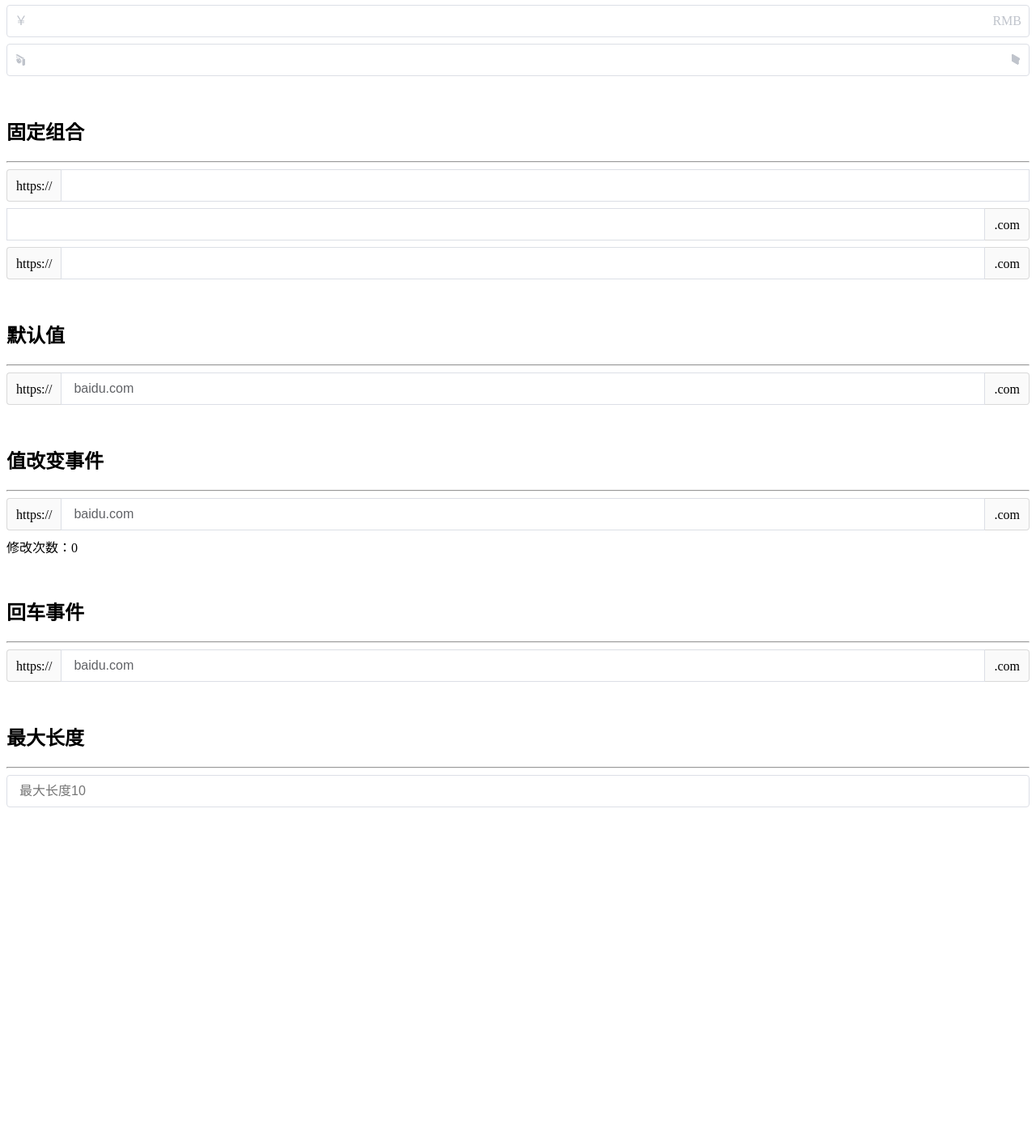
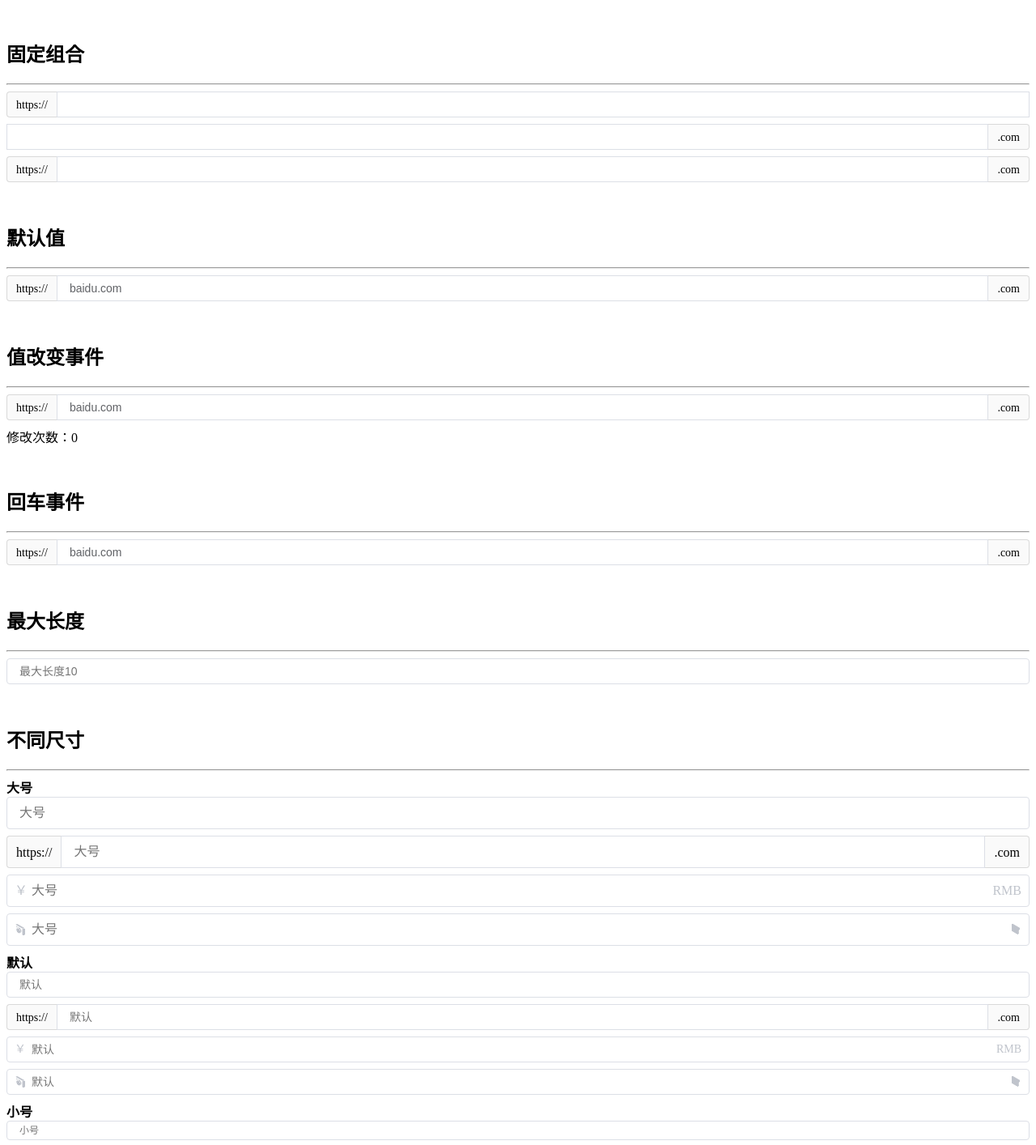
Before and after one commit to guapi233/antDesign-fake, a Vue app: page /input in a window 1280 px wide. Shown: the part 1363-2777 px from the top of the page at 81% size. Before the commit the page ends 2410 px from the top, so only its background shows below. Built offline with nearby package versions, Linux system fonts and the light colour scheme.

Commit message:
updated:Input添加不同尺寸

```diff
--- a/components/Input.vue
+++ b/components/Input.vue
@@ -1,5 +1,8 @@
 <template>
-  <div class="c-input" :class="{ 'c-input--suffix': showSuffix, 'c-input--prefix': showPrefix }">
+  <div
+    class="c-input"
+    :class="[`c-input--size__${size}`, { 'c-input--suffix': showSuffix, 'c-input--prefix': showPrefix }]"
+  >
     <!-- 固定前缀 -->
     <span class="c-input__addon__before" v-if="addonBefore">{{ addonBefore }}</span>
 
@@ -119,6 +122,11 @@ export default {
     maxLength: {
       type: [String, Number],
     },
+    // 尺寸
+    size: {
+      type: String,
+      default: "default",
+    },
   },
   methods: {
     // 输入框内容变化事件处理
@@ -175,7 +183,7 @@ export default {
 .c-input {
   width: 100%;
   position: relative;
-  font-size: 16px;
+  font-size: 14px;
   display: flex;
   margin: 0 8px 8px 0;
 
@@ -187,8 +195,8 @@ export default {
     border-top-right-radius: 0;
     border-bottom-right-radius: 0;
     border-right: 0;
-    line-height: 40px;
-    height: 40px;
+    line-height: 32px;
+    height: 32px;
     box-sizing: border-box;
   }
 
@@ -200,8 +208,8 @@ export default {
     border-top-left-radius: 0;
     border-bottom-left-radius: 0;
     border-left: 0;
-    line-height: 40px;
-    height: 40px;
+    line-height: 32px;
+    height: 32px;
     box-sizing: border-box;
   }
 
@@ -214,8 +222,8 @@ export default {
     box-sizing: border-box;
     color: #606266;
     font-size: inherit;
-    height: 40px;
-    line-height: 40px;
+    height: 32px;
+    line-height: 32px;
     outline: none;
     padding: 0 15px;
     transition: border-color 0.2s cubic-bezier(0.645, 0.045, 0.355, 1);
@@ -245,7 +253,7 @@ export default {
     height: 100%;
     right: 10px;
     top: 0;
-    line-height: 40px;
+    line-height: 32px;
     text-align: center;
     color: #c0c4cc;
     transition: all 0.3s;
@@ -270,7 +278,7 @@ export default {
     height: 100%;
     left: 10px;
     top: 0;
-    line-height: 40px;
+    line-height: 32px;
     text-align: center;
     color: #c0c4cc;
     transition: all 0.3s;
@@ -290,4 +298,53 @@ export default {
 ::-ms-reveal {
   display: none;
 }
+
+// 尺寸样式
+/* 大号 */
+.c-input--size__large {
+  font-size: 16px;
+
+  .c-input__addon__before,
+  .c-input__addon__after,
+  .c-input__inner {
+    height: 40px;
+    line-height: 40px;
+  }
+}
+
+.c-input--size__large.c-input--prefix {
+  .c-input__prefix {
+    line-height: 40px;
+  }
+}
+
+.c-input--size__large.c-input--suffix {
+  .c-input__suffix {
+    line-height: 40px;
+  }
+}
+
+/* 小号 */
+.c-input--size__small {
+  font-size: 12px;
+
+  .c-input__addon__before,
+  .c-input__addon__after,
+  .c-input__inner {
+    height: 24px;
+    line-height: 24px;
+  }
+}
+
+.c-input--size__small.c-input--prefix {
+  .c-input__prefix {
+    line-height: 24px;
+  }
+}
+
+.c-input--size__small.c-input--suffix {
+  .c-input__suffix {
+    line-height: 24px;
+  }
+}
 </style>
--- a/examples/test/Input.vue
+++ b/examples/test/Input.vue
@@ -68,6 +68,47 @@
     <blockarea title="最大长度">
       <c-input :maxLength="10" placeholder="最大长度10"></c-input>
     </blockarea>
+
+    <blockarea title="不同尺寸">
+      <b>大号</b>
+      <c-input placeholder="大号" size="large"></c-input>
+      <c-input addonBefore="https://" addonAfter=".com" placeholder="大号" size="large"></c-input>
+      <c-input prefix="￥" suffix="RMB" size="large" placeholder="大号"></c-input>
+      <c-input size="large" placeholder="大号">
+        <template v-slot:prefix>
+          <i class="icon-camera"></i>
+        </template>
+        <template v-slot:suffix>
+          <i class="icon-calendar"></i>
+        </template>
+      </c-input>
+
+      <b>默认</b>
+      <c-input placeholder="默认"></c-input>
+      <c-input addonBefore="https://" addonAfter=".com" placeholder="默认"></c-input>
+      <c-input prefix="￥" suffix="RMB" placeholder="默认"></c-input>
+      <c-input placeholder="默认">
+        <template v-slot:prefix>
+          <i class="icon-camera"></i>
+        </template>
+        <template v-slot:suffix>
+          <i class="icon-calendar"></i>
+        </template>
+      </c-input>
+
+      <b>小号</b>
+      <c-input placeholder="小号" size="small"></c-input>
+      <c-input addonBefore="https://" addonAfter=".com" placeholder="小号" size="small"></c-input>
+      <c-input prefix="￥" suffix="RMB" placeholder="小号" size="small"></c-input>
+      <c-input placeholder="小号" size="small">
+        <template v-slot:prefix>
+          <i class="icon-camera"></i>
+        </template>
+        <template v-slot:suffix>
+          <i class="icon-calendar"></i>
+        </template>
+      </c-input>
+    </blockarea>
   </div>
 </template>
 
```
